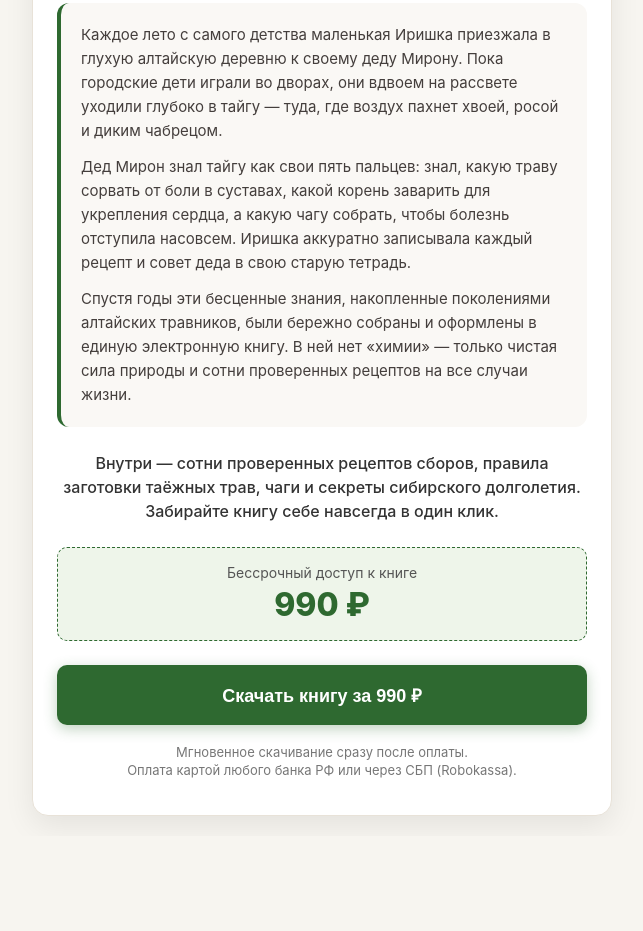
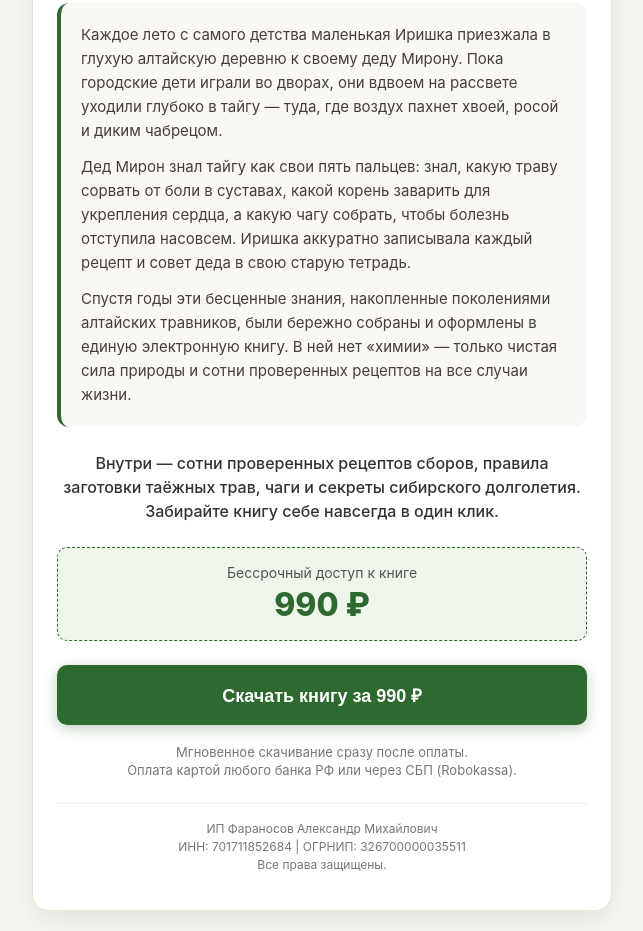
Before and after one commit to cwefaranosovmikhail-create/Miron-travnik, a plain HTML site: page index.html in a window 1280 px wide. Shown: the part 192-1123 px from the top of the page, without its empty margins (318-961 px from the left). Before the commit the page ends 1028 px from the top, so only its background shows below. Drawn offline with Linux system fonts and the light colour scheme.

Commit message:
Update index.html

```diff
--- a/index.html
+++ b/index.html
@@ -8,7 +8,7 @@
   <!-- Яндекс.Метрика (счётчик посетителей) -->
   <script type="text/javascript">
      (function(m,e,t,r,i,k,a){m[i]=m[i]||function(){(m[i].a=m[i].a||[]).push(arguments)};
-     m[i].l=1*newDate();
+     m[i].l=1*new Date();
      for (var j = 0; j < document.scripts.length; j++) {if (document.scripts[j].src === r) { return; }}
      k=e.createElement(t),a=e.getElementsByTagName(t)[0],k.async=1,k.src=r,a.parentNode.insertBefore(k,a)})
      (window, document, "script", "https://mc.yandex.ru/metrika/tag.js", "ym");
@@ -68,7 +68,6 @@
       color: #1f3d20;
     }
 
-    /* Стили для фотографии */
     .photo-box {
       width: 100%;
       max-height: 320px;
@@ -84,7 +83,6 @@
       display: block;
     }
 
-    /* Блок истории */
     .story {
       text-align: left;
       background: #faf8f5;
@@ -150,6 +148,17 @@
       margin-top: 18px;
       line-height: 1.4;
     }
+
+    /* Юридический блок для Робокассы */
+    .legal-info {
+      margin-top: 24px;
+      padding-top: 16px;
+      border-top: 1px solid #eee;
+      font-size: 12px;
+      color: #777;
+      line-height: 1.5;
+      text-align: center;
+    }
   </style>
 </head>
 <body>
@@ -181,7 +190,7 @@
       <div class="price">990 ₽</div>
     </div>
 
-    <!-- Форма отправки в Robokassa -->
+    <!-- Форма отправки в Робокассу -->
     <form action="https://auth.robokassa.ru/Merchant/Index.aspx" method="POST">
       <input type="hidden" name="MerchantLogin" value="MironTravnikAltai">
       <input type="hidden" name="OutSum" value="990.00">
@@ -197,6 +206,13 @@
       Мгновенное скачивание сразу после оплаты.<br>
       Оплата картой любого банка РФ или через СБП (Robokassa).
     </div>
+
+    <!-- Юридическая информация об ИП (требование Робокассы) -->
+    <div class="legal-info">
+      ИП Фараносов Александр Михайлович<br>
+      ИНН: 701711852684 | ОГРНИП: 326700000035511<br>
+      Все права защищены.
+    </div>
   </div>
 
 </body>
```
